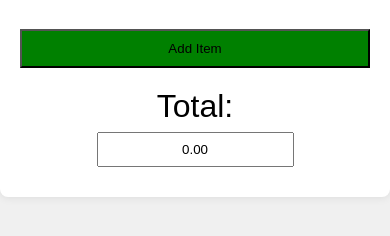
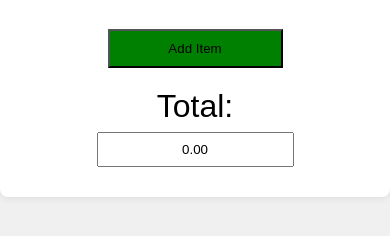
Before and after one commit to Naiteek-Lodhi/wedding, a plain HTML site: page index.html in a window 390 px wide. Shown: the part 220-456 px from the top of the page. Drawn offline with Linux system fonts and the light colour scheme.

Commit message:
Update style.css

```diff
--- a/style.css
+++ b/style.css
@@ -22,7 +22,7 @@ button {
     padding: 10px;
     margin-bottom: 10px;
     background-color: green;
-    width: 10%;
+    width: 30%;
 }
 
 label {
@@ -51,6 +51,6 @@ input {
     }
 
     button {
-        width: 100%; /* Full width for buttons on smaller screens */
+        width: 50%; /* Full width for buttons on smaller screens */
     }
 }
```
